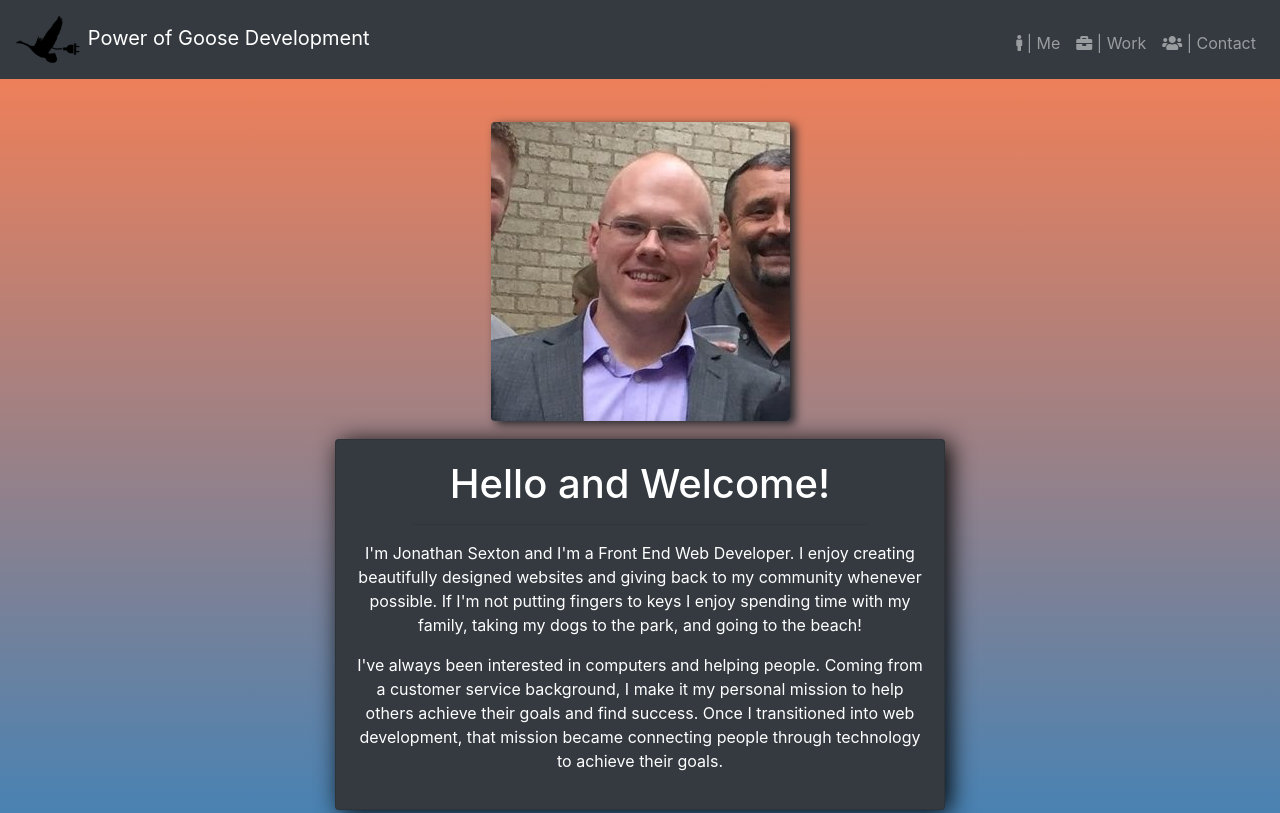
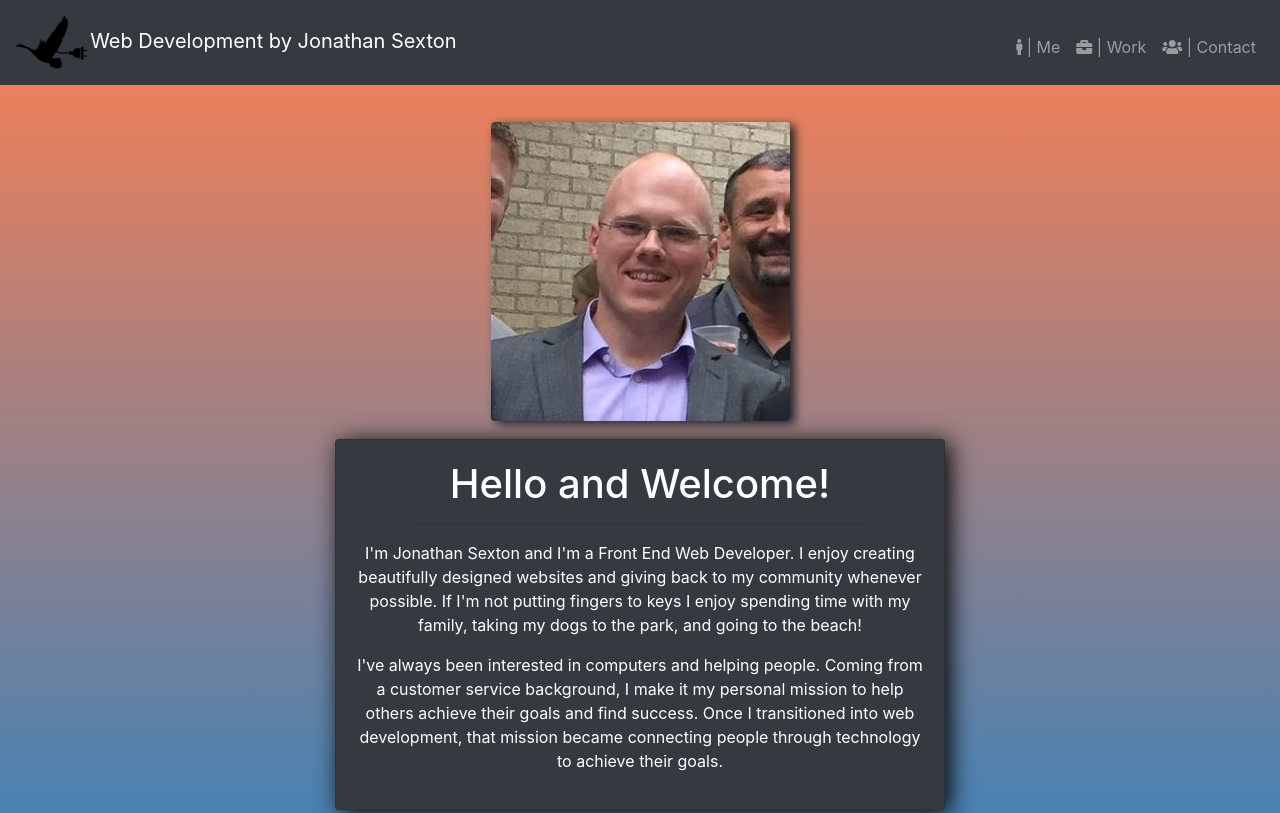
Before and after one commit to JS-goose/js-goose.github.io, a plain HTML site: page index.html in a window 1280 px wide. Shown: the top 813 px of the page. Drawn offline with nearby package versions, Linux system fonts and the light colour scheme.

Commit message:
Updated to reflect name change

```diff
--- a/index.html
+++ b/index.html
@@ -36,7 +36,7 @@
                 </button>
                 <div class="collapse navbar-collapse" id="navbarTogglerDemo01">
                     <a class="navbar-brand" href="#about_me">
-                        <img src="./img/powerGoose.png" alt="a goose with a power cord" class="logo"> Power of Goose Development</a>
+                        <img src="./img/powerGoose.png" alt="a goose with a power cord" class="logo">Web Development by Jonathan Sexton</a>
                     <!-- Logo designed and built by me, Jonathan Sexton at https://www.freelogodesign.org/index.html -->
                     <ul class="navbar-nav ml-auto mt-2 mt-lg-2">
                         <li class="nav-item">
```
